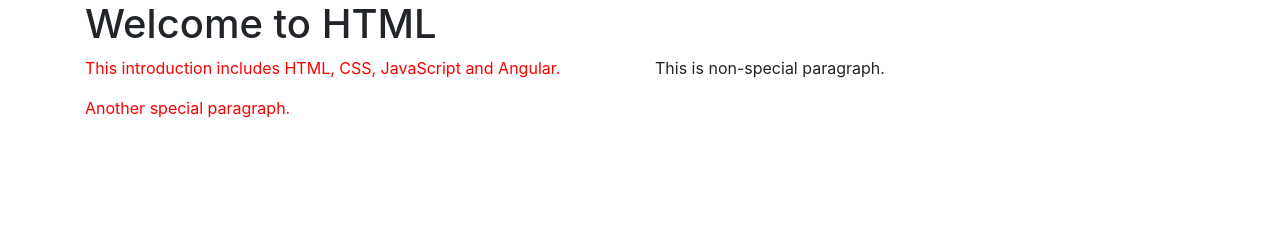
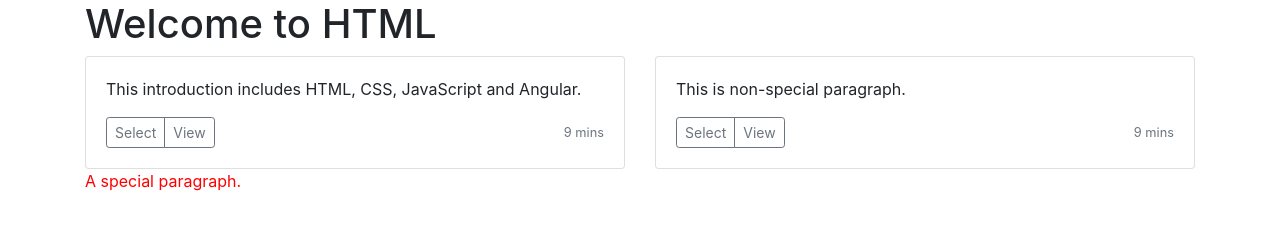
Before and after one commit to NexulAcademy/intro-html-css-js, a plain HTML site: page index.html in a window 1280 px wide. Drawn offline with Linux system fonts and the light colour scheme.

Commit message:
Step010: use bootstrap cards in layout
and add some buttons to the cards.

```diff
--- a/index.html
+++ b/index.html
@@ -13,18 +13,40 @@
                 <h1>Welcome to HTML</h1>
             </div>
             <div class="col-md-6">
-                <p class="special">
-                    This introduction includes HTML, CSS, JavaScript and Angular.
-                </p>
+                <div class="card">
+                    <div class="card-body">
+                        <p>
+                            This introduction includes HTML, CSS, JavaScript and Angular.
+                        </p>
+                        <div class="d-flex justify-content-between align-items-center">
+                            <div class="btn-group">
+                                <button type="button" class="btn btn-sm btn-outline-secondary">Select</button>
+                                <button type="button" class="btn btn-sm btn-outline-secondary">View</button>
+                            </div>
+                            <small class="text-muted">9 mins</small>
+                        </div>
+                    </div>
+                </div>
             </div>
             <div class="col-md-6">
-                <p>
-                    This is non-special paragraph.
-                </p>
+                <div class="card">
+                    <div class="card-body">
+                        <p>
+                            This is non-special paragraph.
+                        </p>
+                        <div class="d-flex justify-content-between align-items-center">
+                            <div class="btn-group">
+                                <button type="button" class="btn btn-sm btn-outline-secondary">Select</button>
+                                <button type="button" class="btn btn-sm btn-outline-secondary">View</button>
+                            </div>
+                            <small class="text-muted">9 mins</small>
+                        </div>
+                    </div>
+                </div>
             </div>
             <div class="col-12">
                 <p class="special">
-                    Another special paragraph.
+                    A special paragraph.
                 </p>
             </div>
         </div>
```
